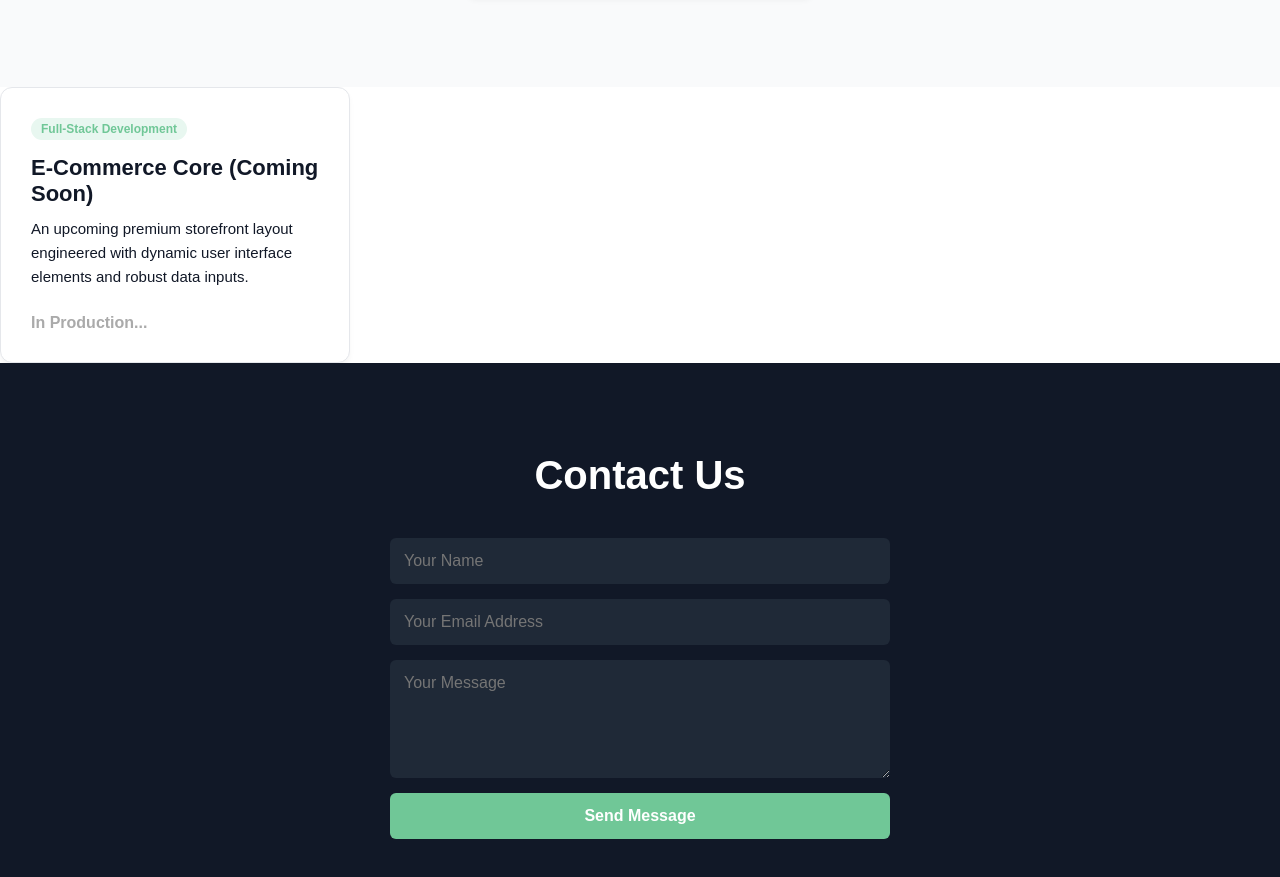
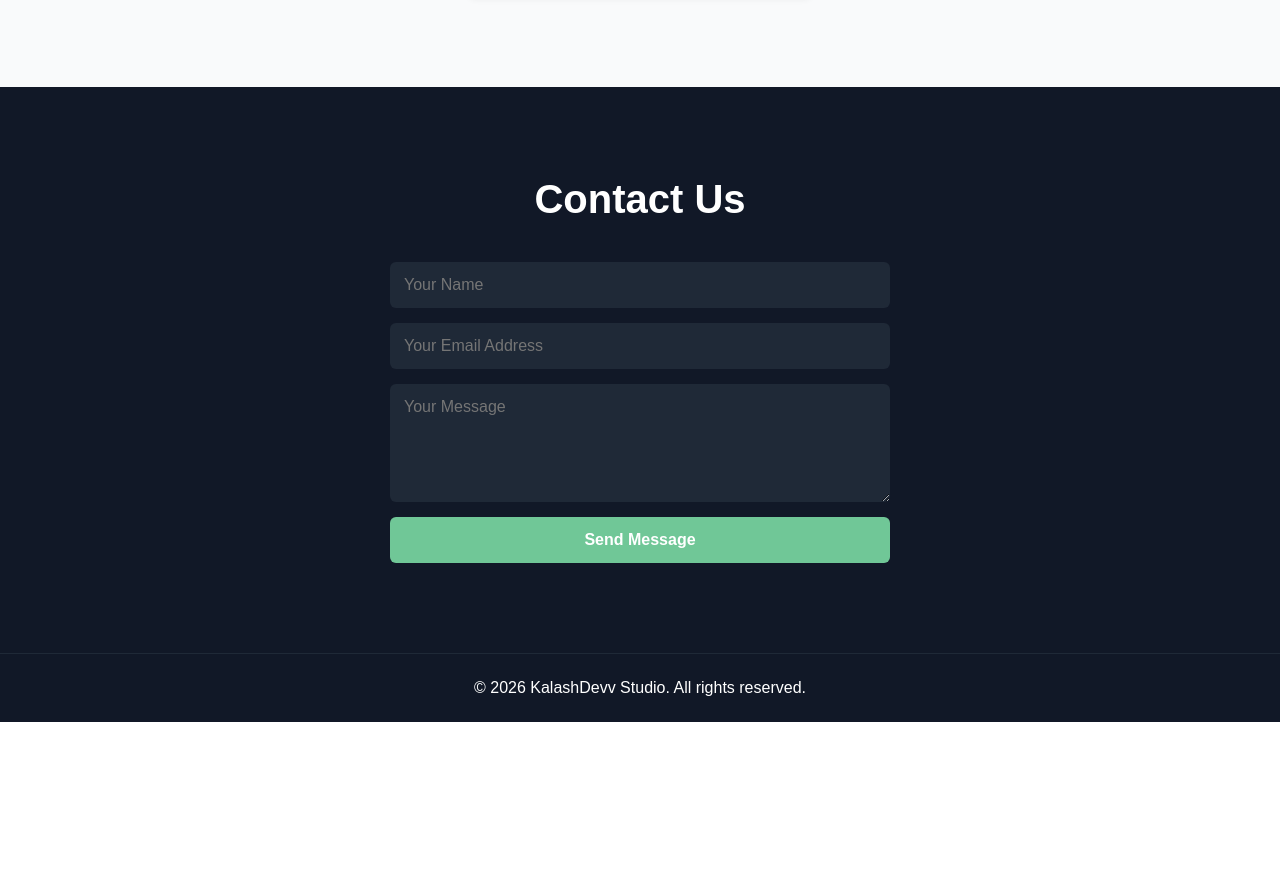
Before and after one commit to KalashDevv/kalash-studio, a plain HTML site: page index.html in a window 1280 px wide. Shown: the part 1695-2572 px from the top of the page. After the commit the page ends 2417 px from the top, so only its background shows below. Drawn offline with Linux system fonts and the light colour scheme.

Commit message:
Add files via upload

```diff
--- a/index.html
+++ b/index.html
@@ -52,16 +52,6 @@
 
     <div class="portfolio-grid" id="dynamic-portfolio-grid"></div>
 </section>
-
-            <div class="portfolio-item">
-                <div class="portfolio-info">
-                    <span class="project-tag">Full-Stack Development</span>
-                    <h3>E-Commerce Core (Coming Soon)</h3>
-                    <p>An upcoming premium storefront layout engineered with dynamic user interface elements and robust data inputs.</p>
-                    <a href="#" class="btn-view" style="color: #aaa; pointer-events: none;">In Production...</a>
-                </div>
-            </div>
-        </div>
     </section>
 
     <section id="contact" class="contact">
```
